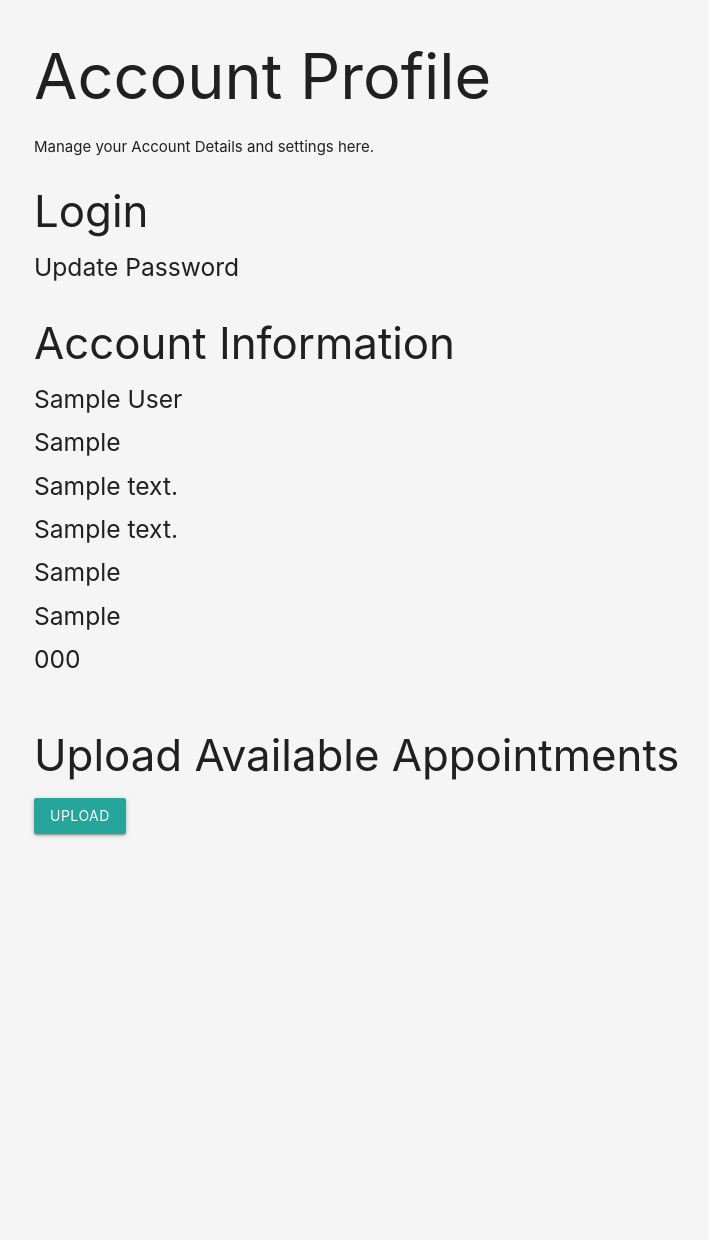
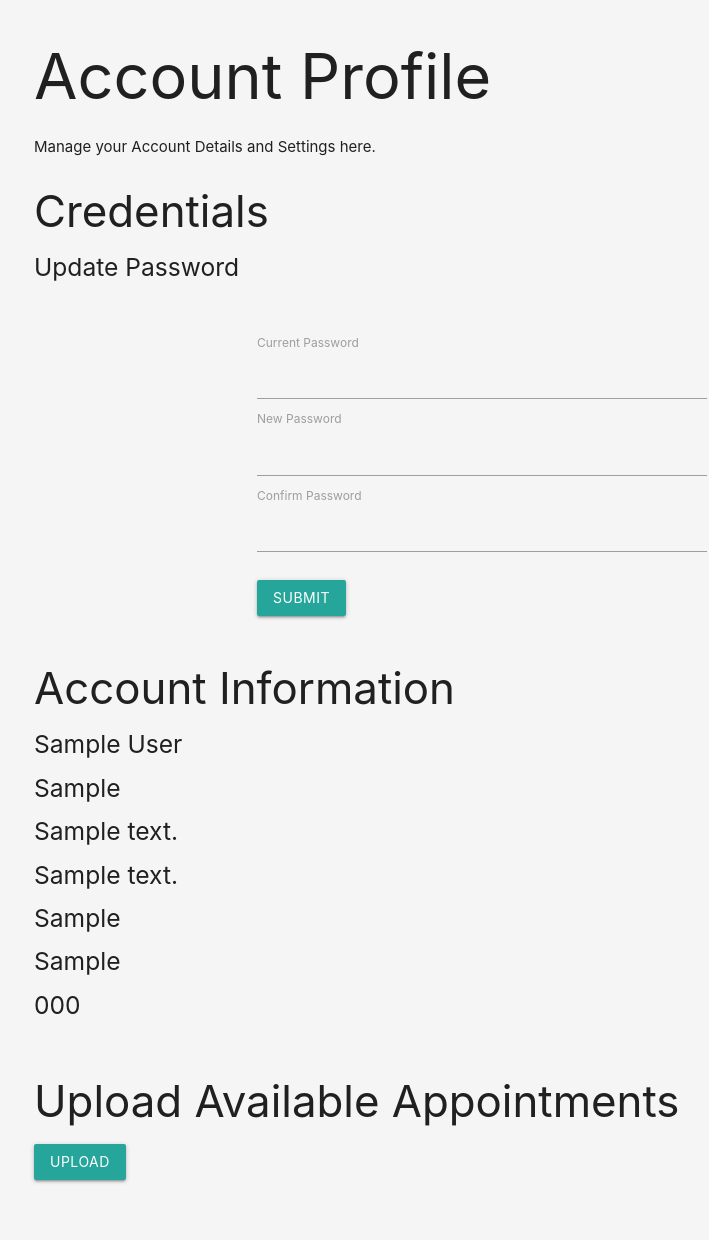
Before and after one commit to Chuanqi927/CovidVaccineApp, a Django app: page /user/provider_profile/ in a window 1280 px wide. Shown: the part 64-1304 px from the top of the page, without its empty margins (158-867 px from the left). Before the commit the page ends 901 px from the top, so only its background shows below. Run offline with Django 3.2, Linux system fonts and the light colour scheme; a user stored in the database is signed in; tables that the repository leaves empty hold one stand-in row (values such as "Sample post"); some libraries are stand-ins or nearby versions.

Commit message:
fixed login error message and render bug, finished update password

```diff
--- a/covidvaccineapp/user/templates/provider_profile.html
+++ b/covidvaccineapp/user/templates/provider_profile.html
@@ -1,13 +1,7 @@
-{#<!DOCTYPE html>#}
-{#<html lang="en">#}
-{#<head>#}
-{#    <meta charset="UTF-8">#}
-{#    <title>Provider Profile</title>#}
-{#</head>#}
-{#<body>#}
-{#<h1>This is provider profile</h1>#}
-{#</body>#}
-{#</html>#}
+
+
+<!DOCTYPE html>
+<html lang="en">
 
 <head>
     <title>Vaccine</title>
@@ -50,91 +44,92 @@
     </nav>
     <div class="container">
         <h1 class="hero-heading mb-0">Account Profile</h1>
-        <p class="text-muted mb-5">Manage your Account Details and settings here.</p>
+        <p class="text-muted mb-5">Manage your Account Details and Settings here.</p>
         <div class="row">
             <div class="col-lg-7">
                 <div class="text-block">
-                    <h3 class="mb-4">Login</h3>
+                    <h3 class="mb-4">Credentials</h3>
                     <div class="row">
                         <div class="col-sm-8">
                             <h5>Update Password</h5>
                         </div>
                     </div>
-<!--                    <form class="form-validate" method="post" id="update_password_form">-->
-<!--                        {% csrf_token %}-->
-<!--                        <div class="collapse" id="updatePassword">-->
-<!--                            <div class="row mt-4" id="sub_update_password_form">-->
-<!--                                <div id="error_update_pass">-->
+                    <div class="col-sm-8">
+                        <form class="form-validate" method="post" id="update_password_form" name="update_password_form" action="{% url 'update_password' %}">
+                            {% csrf_token %}
+                            <div class="collapse" id="updatePassword">
+                                <div class="row mt-4" id="sub_update_password_form">
+                                    <div id="error_update_pass">
+                                    </div>
+                                    <div class="form-group col-12">
+                                        <label class="form-label" for="password_current">Current Password</label>
+                                        <input class="form-control" type="password" name="password_current" id="password_current" required>
+                                    </div>
+                                    <div class="form-group col-md-6">
+                                        <label class="form-label" for="password_new">New Password</label>
+                                        <input class="form-control" type="password" name="password_new" id="password_new" required>
+                                    </div>
+                                    <div class="form-group col-md-6">
+                                        <label class="form-label" for="password_confirm">Confirm Password</label>
+                                        <input class="form-control" type="password" name="password_confirm" id="password_confirm" required>
+                                    </div>
+                                </div>
+                                <button class="btn btn-outline-primary">Submit</button>
+                            </div>
+                        </form>
+                    </div>
+                </div>
+                <script>
+                    $('body').on('submit', "form[name='update_password_form']",  function(event){
+                        event.preventDefault();
+                        update_password();
+                    });
+                    function update_password() {
+                        var form = new FormData(document.getElementById("update_password_form"));
+                        $.ajax({
+                            url : "update_password",
+                            type : "POST",
+                            data : form,
+                            processData: false,
+                            contentType: false,
+                            success : function(json) {
+                                $('#error_update_pass').html("");
 
-<!--                                </div>-->
-<!--                                <div class="form-group col-12">-->
-<!--                                    <label class="form-label" for="password_current">Current Password</label>-->
-<!--                                    <input class="form-control" type="password" name="password_current" id="password_current" required>-->
-<!--                                </div>-->
-<!--                                <div class="form-group col-md-6">-->
-<!--                                    <label class="form-label" for="password_new">New Password</label>-->
-<!--                                    <input class="form-control" type="password" name="password_new" id="password_new" required>-->
-<!--                                </div>-->
-<!--                                <div class="form-group col-md-6">-->
-<!--                                    <label class="form-label" for="password_confirm">Confirm Password</label>-->
-<!--                                    <input class="form-control" type="password" name="password_confirm" id="password_confirm" required>-->
-<!--                                </div>-->
-<!--                            </div>-->
-<!--                            <button class="btn btn-outline-primary">Update Password</button>-->
-<!--                        </div>-->
-<!--                    </form>-->
-                </div>
-<!--                <script>-->
-<!--                    $('#update_password_form').on('submit', function(event){-->
-<!--                        event.preventDefault();-->
-<!--                        update_password();-->
-<!--                    });-->
-<!--                    function update_password() {-->
-<!--                        var form = new FormData(document.getElementById("update_password_form"));-->
-<!--                        $.ajax({-->
-<!--                            url : "update_password",-->
-<!--                            type : "POST",-->
-<!--                            data : form,-->
-<!--                            processData: false,-->
-<!--                            contentType: false,-->
-<!--                            success : function(json) {-->
-<!--                                $('#error_update_pass').html("");-->
+                                var div1 = document.createElement("div");
+                                var strong1 = document.createElement("strong");
+                                strong1.innerHTML = "Your password has been updated, the page will redirect to login page in 3 seconds.";
+                                div1.appendChild(strong1);
 
-<!--                                var div1 = document.createElement("div");-->
-<!--                                var strong1 = document.createElement("strong");-->
-<!--                                strong1.innerHTML = "Your password has been updated, the page will redirect to login page in 3 seconds.";-->
-<!--                                div1.appendChild(strong1);-->
+                                div1.className = "alert alert-success";
+                                div1.id = "alert_msg";
+                                document.getElementById("error_update_pass").appendChild(div1);
 
-<!--                                div1.className = "alert alert-success";-->
-<!--                                div1.id = "alert_msg";-->
-<!--                                document.getElementById("error_update_pass").appendChild(div1);-->
+                                window.setTimeout(function() {
+                                    window.location.reload();
+                                }, 3000);
 
-<!--                                window.setTimeout(function() {-->
-<!--                                    window.location.reload();-->
-<!--                                }, 3000);-->
+                            },
+                            error : function(xhr,errmsg,err) {
+                                console.log(xhr);
+                                $('#error_update_pass').html("");
+                                var json = JSON.parse(xhr.responseText);
+                                for(i = 0; i < json.errors.length; i++) {
+                                    console.log(json.errors[i]);
 
-<!--                            },-->
-<!--                            error : function(xhr,errmsg,err) {-->
-<!--                                console.log(xhr);-->
-<!--                                $('#error_update_pass').html("");-->
-<!--                                var json = JSON.parse(xhr.responseText);-->
-<!--                                for(i = 0; i < json.errors.length; i++) {-->
-<!--                                    console.log(json.errors[i]);-->
+                                    var div1 = document.createElement("div");
+                                    var strong1 = document.createElement("strong");
+                                    strong1.innerHTML = json.errors[i];
+                                    div1.appendChild(strong1);
 
-<!--                                    var div1 = document.createElement("div");-->
-<!--                                    var strong1 = document.createElement("strong");-->
-<!--                                    strong1.innerHTML = json.errors[i];-->
-<!--                                    div1.appendChild(strong1);-->
+                                    div1.className = "alert alert-danger";
+                                    div1.id = "alert_msg";
+                                    document.getElementById("error_update_pass").appendChild(div1);
+                                }
 
-<!--                                    div1.className = "alert alert-danger";-->
-<!--                                    div1.id = "alert_msg";-->
-<!--                                    document.getElementById("error_update_pass").appendChild(div1);-->
-<!--                                }-->
-
-<!--                            }-->
-<!--                        });-->
-<!--                    };-->
-<!--                </script>-->
+                            }
+                        });
+                    };
+                </script>
                 <div class="text-block">
                     <div class="row mb-3">
                         <div class="col-sm-9">
@@ -177,3 +172,4 @@
         </div>
     </div>
     </body>
+</html>
--- a/covidvaccineapp/user/urls.py
+++ b/covidvaccineapp/user/urls.py
@@ -17,5 +17,6 @@ urlpatterns = [
     path("logout/", views.logout_view, name="logout"),
     path("provider_profile/", views.provider_profile, name="provider_profile"),
     path("patient_profile/", views.patient_profile, name="patient_profile"),
+    path("update_password", views.update_password, name="update_password"),
 
 ]
--- a/covidvaccineapp/user/views.py
+++ b/covidvaccineapp/user/views.py
@@ -7,7 +7,8 @@ from django.contrib.auth import login, logout, authenticate
 from django.shortcuts import redirect, render
 from django.contrib import messages
 from django.views.generic import CreateView, UpdateView
-from .forms import PatientSignUpForm, ProviderSignUpForm, UserUpdateForm, PatientUpdateForm
+from .forms import PatientSignUpForm, ProviderSignUpForm, UserUpdateForm, \
+    PatientUpdateForm, UpdatePasswordForm
 from django.contrib.auth.forms import AuthenticationForm
 from .models import User, Patient, Provider
 
@@ -55,15 +56,10 @@ def login_request(request):
                     return redirect("provider_profile")
                 else:
                     return redirect("homepage")
-
-            else:
-                messages.error(request, "Invalid username or password")
-        else:
-            messages.error(request, "Invalid username or password")
-    else:
-        return render(
-            request, "login.html", context={"form": AuthenticationForm()}
-        )
+        messages.error(request, "Invalid username or password")
+    return render(
+        request, "login.html", context={"form": AuthenticationForm()}
+    )
 
 
 def logout_view(request):
@@ -126,65 +122,23 @@ def provider_profile(request):
     return render(request, "provider_profile.html", context=parameter_dict)
 
 
-# def user_login(request):
-#     if request.user.is_authenticated:
-#         return redirect("index")
-#     if request.method == "POST":
-#         form = AuthenticationForm(request=request, data=request.POST)
-#         if form.is_valid():
-#             username = form.cleaned_data.get("username")
-#             password = form.cleaned_data.get("password")
-#             user = authenticate(username=username, password=password)
-#             if user is not None:
-#                 login(request, user)
-#                 return redirect("user:register")
-#     else:
-#         form = AuthenticationForm()
-#     return render(request, template_name="login.html", context={"form": form})
-#
-#
-# def register(request):
-#     if request.user.is_authenticated:
-#         return redirect("index")
-#     if request.method == "POST":
-#         form = UserCreationForm(request.POST)
-#         if form.is_valid():
-#             user = form.save()
-#             user.is_active = False
-#             user.save()
-#             send_verification_email(request, form.cleaned_data.get("email"))
-#             return render(request=request, template_name="sent_verification_email.html")
-#     else:
-#         form = UserCreationForm()
-#     return render(
-#         request=request, template_name="register.html", context={"form": form}
-#     )
-#
-#
-# def post_logout(request):
-#     logout(request)
-#     return redirect("user:login")
-#
-#
-def account_details(request):
+def update_password(request):
     if not request.user.is_authenticated:
-        return redirect("user:login")
+        return redirect("login")
 
     user = request.user
+    if request.method == "POST":
+        form = UpdatePasswordForm(user=user, data=request.POST)
+        if form.is_valid():
+            print("new password: ", form.cleaned_data.get("password_new"))
+            form.save(user)
+            return redirect("login")
 
-    favorite_restaurant_list = user.favorite_restaurants.all()
-    user_pref_list = user.preferences.all()
-    user_pref_list_json = []
-    for pref in user_pref_list:
-        pref_dic = model_to_dict(pref)
-        user_pref_list_json.append(pref_dic)
-
-    return render(
-        request=request,
-        template_name="account_details.html",
-        context={
-            "favorite_restaurant_list": favorite_restaurant_list,
-            "user_pref": user_pref_list,
-            "user_pref_json": json.dumps(user_pref_list_json, cls=DjangoJSONEncoder),
-        },
-    )
+        error_list = []
+        for field in form:
+            for error in field.errors:
+                error_list.append(error)
+        context = {"status": "400", "errors": error_list}
+        response = HttpResponse(json.dumps(context), content_type="application/json")
+        response.status_code = 400
+        return response
```
Also changed, not shown: covidvaccineapp/user/forms.py (+35 -0 lines), covidvaccineapp/user/templates/login.html (+5 -5 lines).
